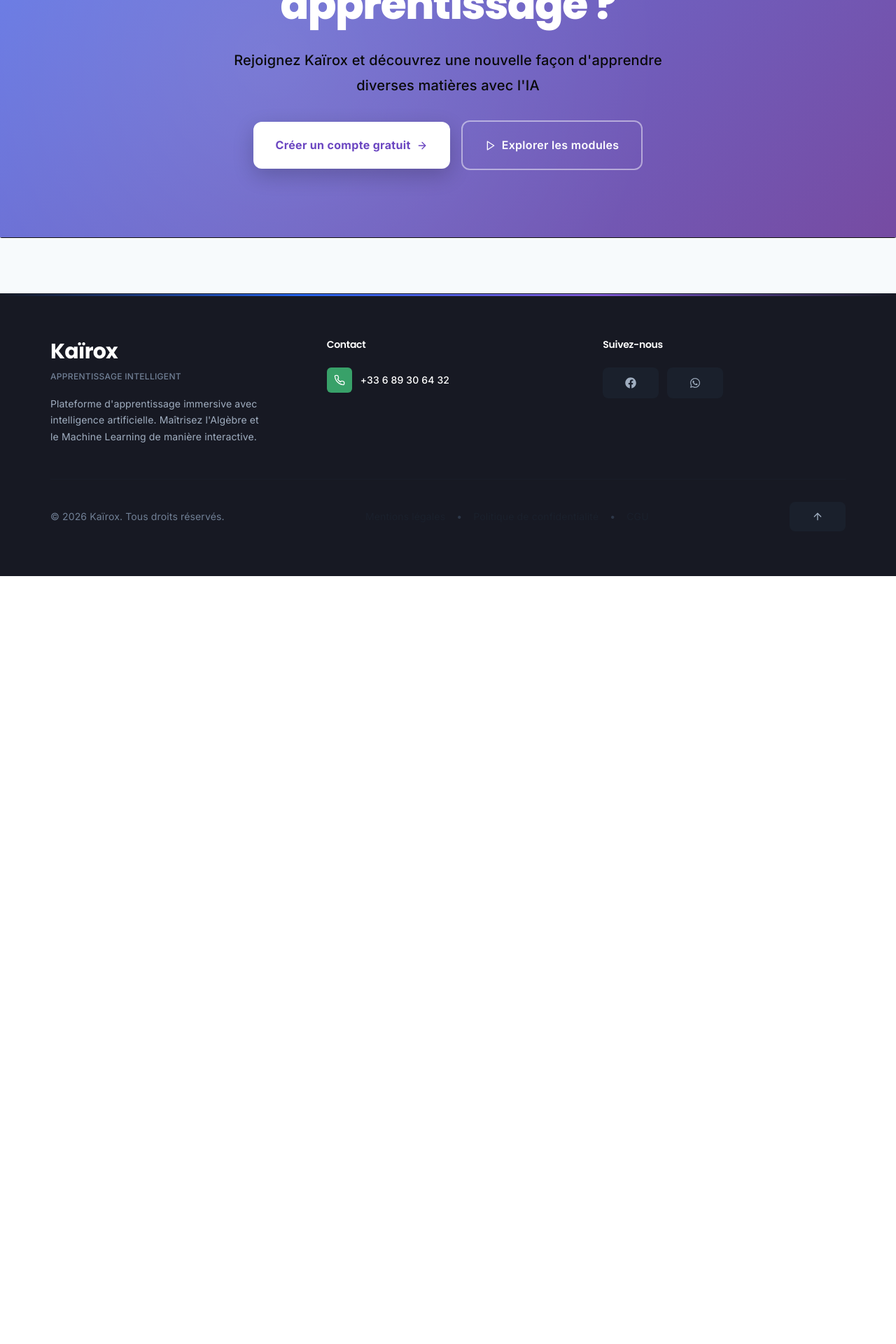
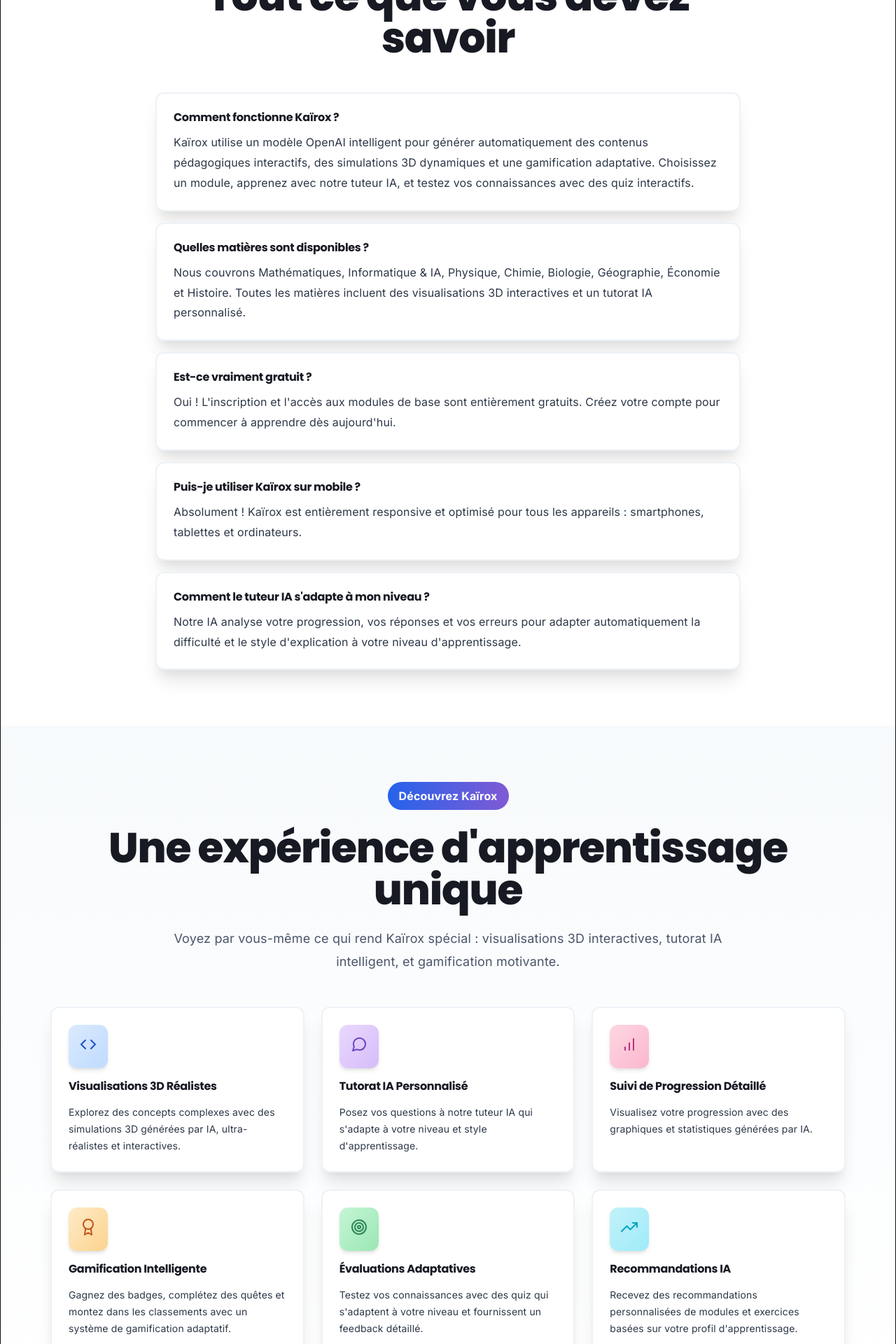
Before and after one commit to Elie224/kairos, a React (Vite) app in the folder frontend/: page / in a window 1280 px wide. Shown: the part 3860-5780 px from the top of the page at 70% size. Before the commit the page ends 4683 px from the top, so only its background shows below. Built offline with nearby package versions, Linux system fonts and the light colour scheme; no server answers.

Commit message:
feat: Enrichissement page accueil - Sections FAQ et DÃ©monstration, CTA amÃ©liorÃ©s

```diff
--- a/frontend/src/pages/Home.tsx
+++ b/frontend/src/pages/Home.tsx
@@ -4,7 +4,7 @@
 import { Box, Container, Heading, Text, Button, VStack, HStack, SimpleGrid, Badge, Icon, Flex, Card, CardBody, Image, Divider, Skeleton, SkeletonText } from '@chakra-ui/react'
 import { Link, useNavigate } from 'react-router-dom'
 import { useTranslation } from 'react-i18next'
-import { FiTarget, FiCpu, FiEye, FiZap, FiUsers, FiAward, FiArrowRight, FiPlay, FiBook, FiCheck, FiTrendingUp, FiClock } from 'react-icons/fi'
+import { FiTarget, FiCpu, FiEye, FiZap, FiUsers, FiAward, FiArrowRight, FiPlay, FiBook, FiCheck, FiTrendingUp, FiClock, FiChevronDown, FiStar, FiMessageCircle, FiCode, FiBarChart } from 'react-icons/fi'
 import { AnimatedBox } from '../components/AnimatedBox'
 import { useQuery } from 'react-query'
 import api from '../services/api'
@@ -686,7 +686,202 @@
         </Container>
       </Box>
 
-      {/* CTA Section finale - Design premium */}
+      {/* Section FAQ - Nouvelle */}
+      <Box bg="white" py={{ base: 12, md: 20 }}>
+        <Container maxW="900px">
+          <VStack spacing={6} mb={12}>
+            <Badge
+              fontSize={{ base: 'sm', md: 'md' }}
+              px={4}
+              py={2}
+              borderRadius="full"
+              bgGradient="linear(to-r, blue.500, purple.500)"
+              color="white"
+              fontWeight="700"
+            >
+              Questions Fréquentes
+            </Badge>
+            <Heading
+              size={{ base: 'xl', md: '2xl', lg: '3xl' }}
+              textAlign="center"
+              color="gray.900"
+              fontWeight="800"
+            >
+              Tout ce que vous devez savoir
+            </Heading>
+          </VStack>
+
+          <VStack spacing={4} align="stretch">
+            {[
+              {
+                question: 'Comment fonctionne Kaïrox ?',
+                answer: 'Kaïrox utilise un modèle OpenAI intelligent pour générer automatiquement des contenus pédagogiques interactifs, des simulations 3D dynamiques et une gamification adaptative. Choisissez un module, apprenez avec notre tuteur IA, et testez vos connaissances avec des quiz interactifs.',
+              },
+              {
+                question: 'Quelles matières sont disponibles ?',
+                answer: 'Nous couvrons Mathématiques, Informatique & IA, Physique, Chimie, Biologie, Géographie, Économie et Histoire. Toutes les matières incluent des visualisations 3D interactives et un tutorat IA personnalisé.',
+              },
+              {
+                question: 'Est-ce vraiment gratuit ?',
+                answer: 'Oui ! L\'inscription et l\'accès aux modules de base sont entièrement gratuits. Créez votre compte pour commencer à apprendre dès aujourd\'hui.',
+              },
+              {
+                question: 'Puis-je utiliser Kaïrox sur mobile ?',
+                answer: 'Absolument ! Kaïrox est entièrement responsive et optimisé pour tous les appareils : smartphones, tablettes et ordinateurs.',
+              },
+              {
+                question: 'Comment le tuteur IA s\'adapte à mon niveau ?',
+                answer: 'Notre IA analyse votre progression, vos réponses et vos erreurs pour adapter automatiquement la difficulté et le style d\'explication à votre niveau d\'apprentissage.',
+              },
+            ].map((faq, idx) => (
+              <AnimatedBox key={idx} animation="fadeInUp" delay={idx * 0.1}>
+                <Card
+                  border="2px solid"
+                  borderColor="gray.100"
+                  borderRadius="xl"
+                  bg="white"
+                  _hover={{
+                    borderColor: 'blue.300',
+                    boxShadow: 'md',
+                  }}
+                  transition="all 0.3s"
+                >
+                  <CardBody p={6}>
+                    <VStack spacing={3} align="stretch">
+                      <Heading size="sm" color="gray.900" fontWeight="700">
+                        {faq.question}
+                      </Heading>
+                      <Text color="gray.700" lineHeight="1.8" fontSize="md">
+                        {faq.answer}
+                      </Text>
+                    </VStack>
+                  </CardBody>
+                </Card>
+              </AnimatedBox>
+            ))}
+          </VStack>
+        </Container>
+      </Box>
+
+      {/* Section Démonstration / Exemples - Nouvelle */}
+      <Box bgGradient="linear-gradient(180deg, gray.50 0%, white 100%)" py={{ base: 12, md: 20 }}>
+        <Container maxW="1200px">
+          <VStack spacing={6} mb={12}>
+            <Badge
+              fontSize={{ base: 'sm', md: 'md' }}
+              px={4}
+              py={2}
+              borderRadius="full"
+              bgGradient="linear(to-r, blue.500, purple.500)"
+              color="white"
+              fontWeight="700"
+            >
+              Découvrez Kaïrox
+            </Badge>
+            <Heading
+              size={{ base: 'xl', md: '2xl', lg: '3xl' }}
+              textAlign="center"
+              color="gray.900"
+              fontWeight="800"
+            >
+              Une expérience d'apprentissage unique
+            </Heading>
+            <Text
+              fontSize={{ base: 'md', md: 'lg' }}
+              color="gray.600"
+              textAlign="center"
+              maxW="800px"
+              lineHeight="1.8"
+            >
+              Voyez par vous-même ce qui rend Kaïrox spécial : visualisations 3D interactives, tutorat IA intelligent, et gamification motivante.
+            </Text>
+          </VStack>
+
+          <SimpleGrid columns={{ base: 1, md: 2, lg: 3 }} spacing={6}>
+            {[
+              {
+                icon: FiCode,
+                title: 'Visualisations 3D Réalistes',
+                description: 'Explorez des concepts complexes avec des simulations 3D générées par IA, ultra-réalistes et interactives.',
+                color: 'blue',
+                gradient: 'linear(to-br, blue.100, blue.200)',
+              },
+              {
+                icon: FiMessageCircle,
+                title: 'Tutorat IA Personnalisé',
+                description: 'Posez vos questions à notre tuteur IA qui s\'adapte à votre niveau et style d\'apprentissage.',
+                color: 'purple',
+                gradient: 'linear(to-br, purple.100, purple.200)',
+              },
+              {
+                icon: FiBarChart,
+                title: 'Suivi de Progression Détaillé',
+                description: 'Visualisez votre progression avec des graphiques et statistiques générées par IA.',
+                color: 'pink',
+                gradient: 'linear(to-br, pink.100, pink.200)',
+              },
+              {
+                icon: FiAward,
+                title: 'Gamification Intelligente',
+                description: 'Gagnez des badges, complétez des quêtes et montez dans les classements avec un système de gamification adaptatif.',
+                color: 'orange',
+                gradient: 'linear(to-br, orange.100, orange.200)',
+              },
+              {
+                icon: FiTarget,
+                title: 'Évaluations Adaptatives',
+                description: 'Testez vos connaissances avec des quiz qui s\'adaptent à votre niveau et fournissent un feedback détaillé.',
+                color: 'green',
+                gradient: 'linear(to-br, green.100, green.200)',
+              },
+              {
+                icon: FiTrendingUp,
+                title: 'Recommandations IA',
+                description: 'Recevez des recommandations personnalisées de modules et exercices basées sur votre profil d\'apprentissage.',
+                color: 'cyan',
+                gradient: 'linear(to-br, cyan.100, cyan.200)',
+              },
+            ].map((feature, idx) => (
+              <AnimatedBox key={idx} animation="fadeInUp" delay={idx * 0.1}>
+                <Card
+                  _hover={{
+                    transform: 'translateY(-4px)',
+                    boxShadow: 'lg',
+                    borderColor: `${feature.color}.300`,
+                  }}
+                  transition="all 0.3s"
+                  border="2px solid"
+                  borderColor="gray.100"
+                  borderRadius="xl"
+                  bg="white"
+                  height="100%"
+                >
+                  <CardBody p={6}>
+                    <VStack spacing={4} align="start">
+                      <Box
+                        p={4}
+                        bgGradient={feature.gradient}
+                        borderRadius="xl"
+                        boxShadow="md"
+                      >
+                        <Icon as={feature.icon} boxSize={6} color={`${feature.color}.600`} />
+                      </Box>
+                      <Heading size="sm" color="gray.900" fontWeight="700">
+                        {feature.title}
+                      </Heading>
+                      <Text color="gray.700" lineHeight="1.7" fontSize="sm">
+                        {feature.description}
+                      </Text>
+                    </VStack>
+                  </CardBody>
+                </Card>
+              </AnimatedBox>
+            ))}
+          </SimpleGrid>
+        </Container>
+      </Box>
+
+      {/* CTA Section finale - Design premium amélioré */}
       <Box
         bgGradient="linear-gradient(135deg, #667eea 0%, #764ba2 100%)"
         py={{ base: 16, md: 24 }}
@@ -731,15 +926,20 @@
                     boxShadow: '0 20px 40px rgba(0, 0, 0, 0.3)',
                     bg: 'whiteAlpha.95',
                   }}
+                  _active={{
+                    transform: 'translateY(-2px) scale(1.02)',
+                  }}
                   transition="all 0.4s"
                   fontWeight="bold"
-                  px={8}
-                  py={6}
+                  px={10}
+                  py={7}
                   boxShadow="0 10px 30px rgba(0, 0, 0, 0.2)"
                   rightIcon={<FiArrowRight />}
                   borderRadius="xl"
+                  fontSize={{ base: 'lg', md: 'xl' }}
+                  aria-label="Créer un compte gratuit sur Kaïrox - Inscription"
                 >
-                  Créer un compte gratuit
+                  🚀 Créer un compte gratuit
                 </Button>
               </Link>
               <Button
@@ -753,15 +953,21 @@
                   transform: 'translateY(-4px) scale(1.05)',
                   bg: 'whiteAlpha.200',
                   borderColor: 'white',
+                  boxShadow: '0 10px 30px rgba(255, 255, 255, 0.3)',
+                }}
+                _active={{
+                  transform: 'translateY(-2px) scale(1.02)',
                 }}
                 transition="all 0.4s"
                 fontWeight="semibold"
-                px={8}
-                py={6}
+                px={10}
+                py={7}
                 leftIcon={<FiPlay />}
                 borderRadius="xl"
+                fontSize={{ base: 'lg', md: 'xl' }}
+                aria-label="Explorer les modules et visualisations disponibles"
               >
-                Explorer les modules
+                👁️ Découvrir les modules
               </Button>
             </HStack>
           </VStack>
```
